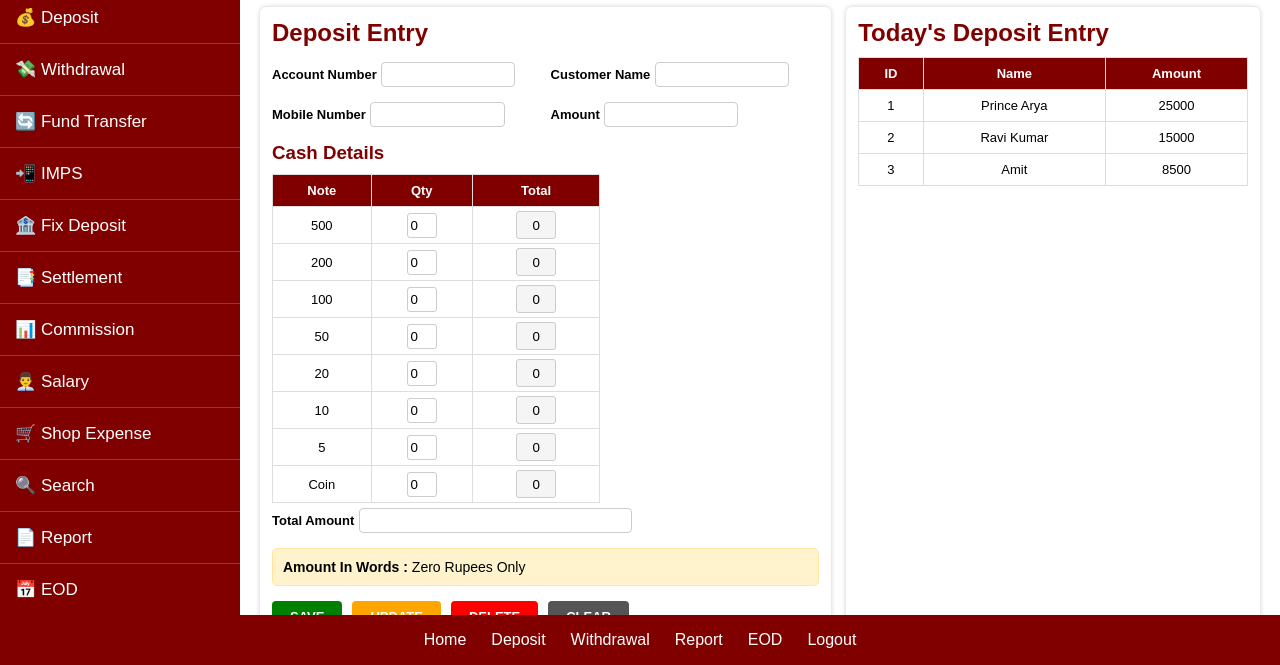
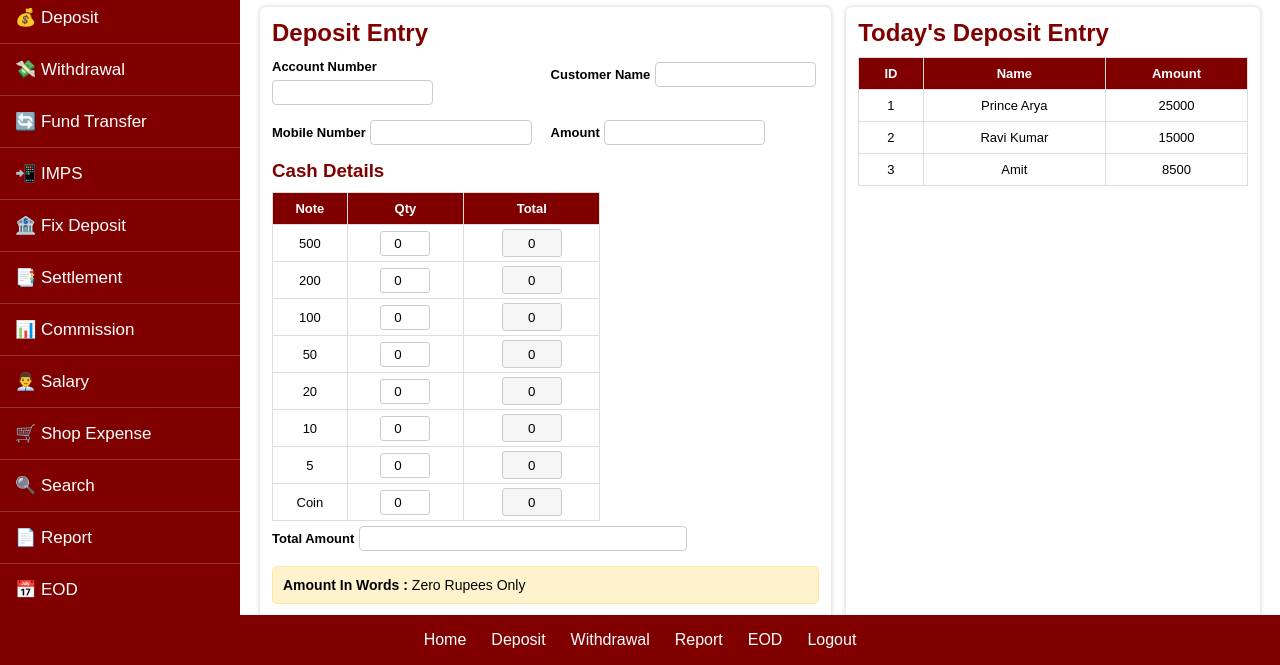
Before and after one commit to HisaabMitra/HisaabMitra.github.io, a plain HTML site: page index.html in a window 1280 px wide. Both pictures are taken after a click on the button "💰 Deposit". Shown: the part 135-800 px from the top of the page. Drawn offline with Linux system fonts and the light colour scheme.

Commit message:
Update index.html

```diff
--- a/index.html
+++ b/index.html
@@ -583,7 +583,7 @@ body{
 }
 
 .textbox{
-    width:50%;
+    width:60%;
     height:25px;
     border:1px solid #ccc;
     border-radius:4px;
@@ -625,7 +625,7 @@ body{
 }
 
 .qtybox{
-    width:30px;
+    width:50px;
     height:25px;
     text-align:center;
     border:1px solid #ccc;
@@ -633,7 +633,7 @@ body{
 }
 
 .amountbox{
-    width:40px;
+    width:60px;
     height:28px;
     text-align:center;
     border:1px solid #ccc;
```
